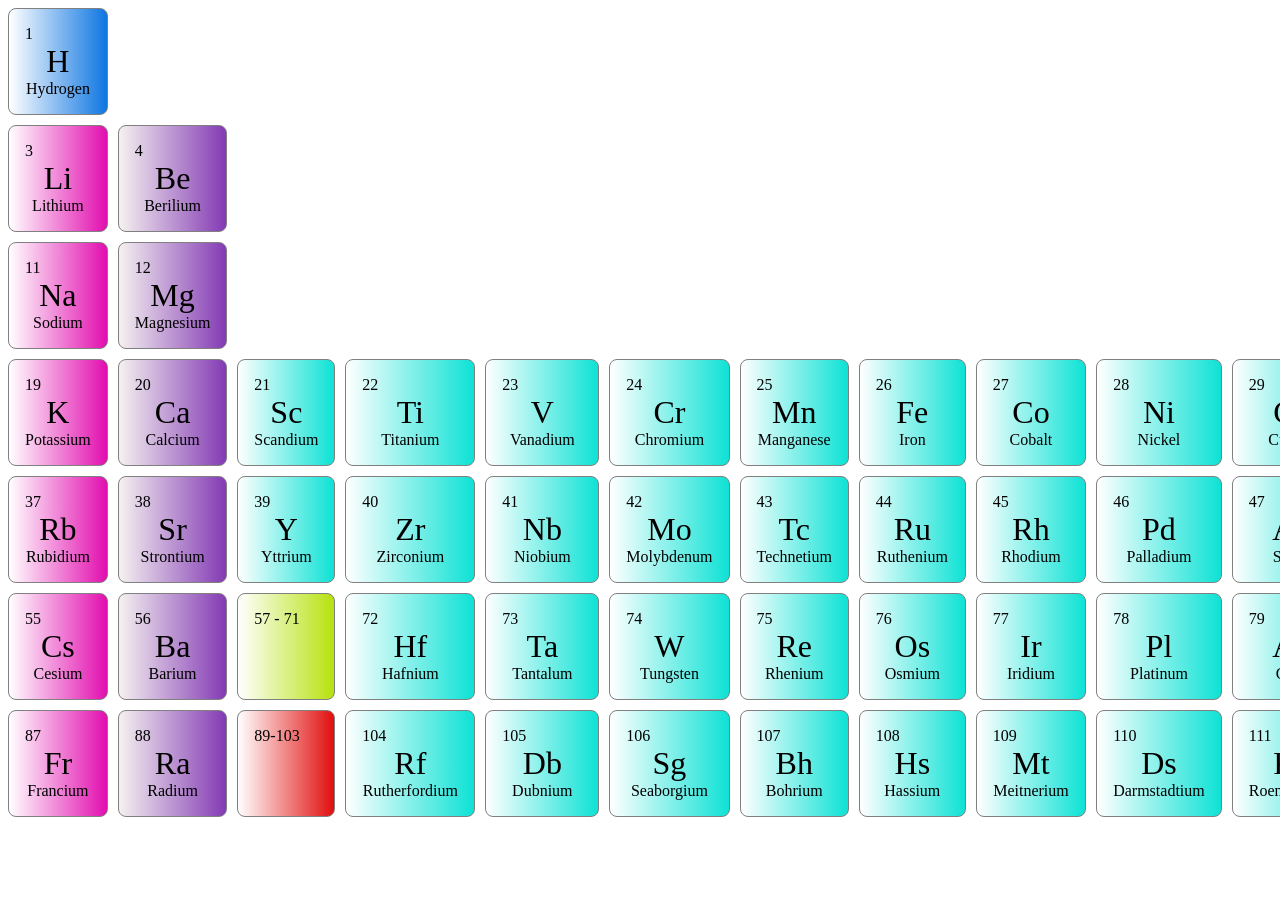
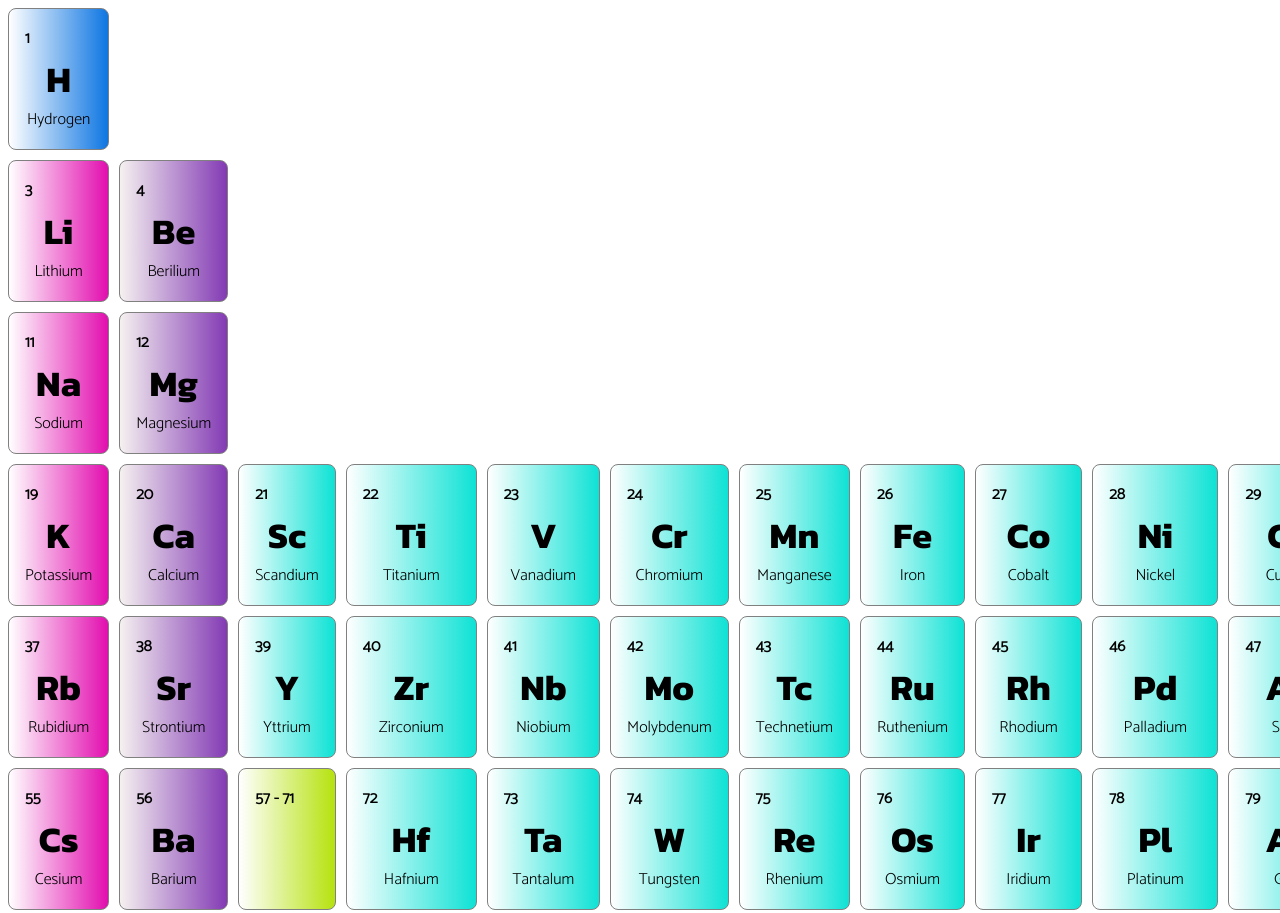
Before and after one commit to PattyOlvera/Periodic_Table_1.0, a plain HTML site: page index.html in a window 1280 px wide. Shown: the top 913 px of the page. Drawn offline with Linux system fonts and the light colour scheme.

Commit message:
Changing Fonts

```diff
--- a/assets/css/style.css
+++ b/assets/css/style.css
@@ -2,6 +2,10 @@
     box-sizing: border-box;
   }
 
+:root {
+    --ff-primary: 'Kanit';
+    --ff-secondary: 'Catamaran';
+}
 .p_table {
     display: grid;
     grid-template-rows: repeat(12, 1fr);
@@ -16,6 +20,25 @@
     border-color: gray;
     border-width: 0.5px;
 }
+.atomic_number {
+    font-family: var(--ff-secondary);
+    font-weight: bold;
+    font-size: 1rem;
+}
+
+.symbol {
+    font-size: 2.25rem;
+    text-align: center;
+    font-family: var(--ff-primary);
+}
+
+.name {
+    font-size: 1em;
+    text-align: center;
+    font-family: var(--ff-secondary);
+}
+
+
 
 .basic__metal {
     background: rgb(255,255,255);
@@ -66,27 +89,17 @@
     background: linear-gradient(90deg, rgba(255,255,255,1) 0%, rgba(226,14,14,1) 100%);
 }
 
-.symbol {
-    font-size: 2rem;
-    text-align: center;
-}
 
-.name {nh6588n 36
-    22222uj
-    font-size: 1em;
-    text-align: center;
-}
+/* Placing elements in the table */
 
 .h {
     grid-row: 1;
     grid-column: 1;
 }
-
 .he {
     grid-row: 1;
     grid-column: 18;
 }
-
 .li {
     grid-row: 2;
     grid-column: 1;
@@ -95,7 +108,6 @@
     grid-row: 2;
     grid-column: 2;
 }
-
 .b {
     grid-row: 2;
     grid-column: 13;
--- a/index.html
+++ b/index.html
@@ -3,6 +3,7 @@
 <head>
     <meta charset="UTF-8">
     <meta name="viewport" content="width=device-width, initial-scale=1.0">
+    <link href="https://fonts.googleapis.com/css?family=Catamaran:300|Kanit:700&display=swap" rel="stylesheet">
     <link rel="stylesheet" href="assets/css/style.css">
     <title>Periodic Table</title>
 </head>
```
